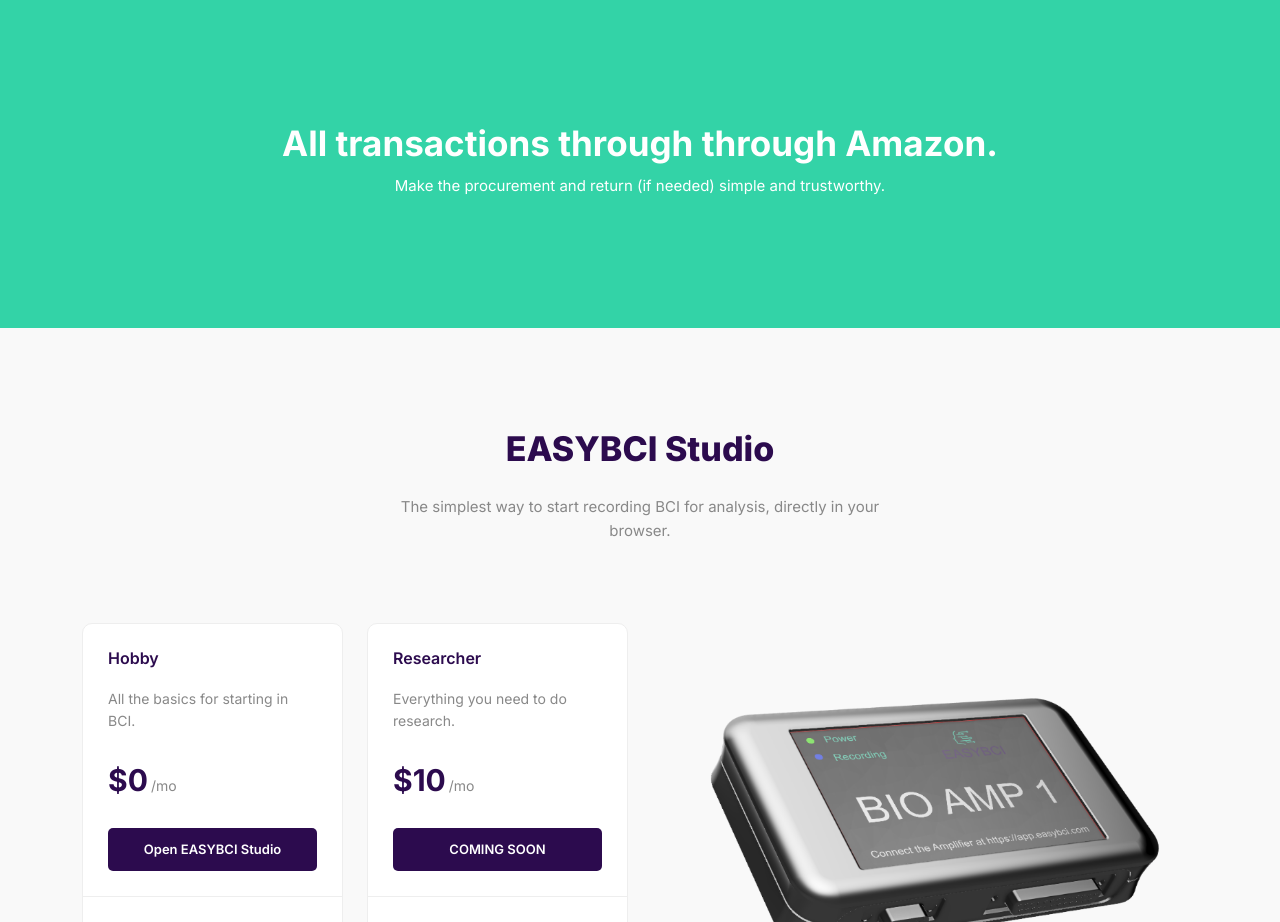
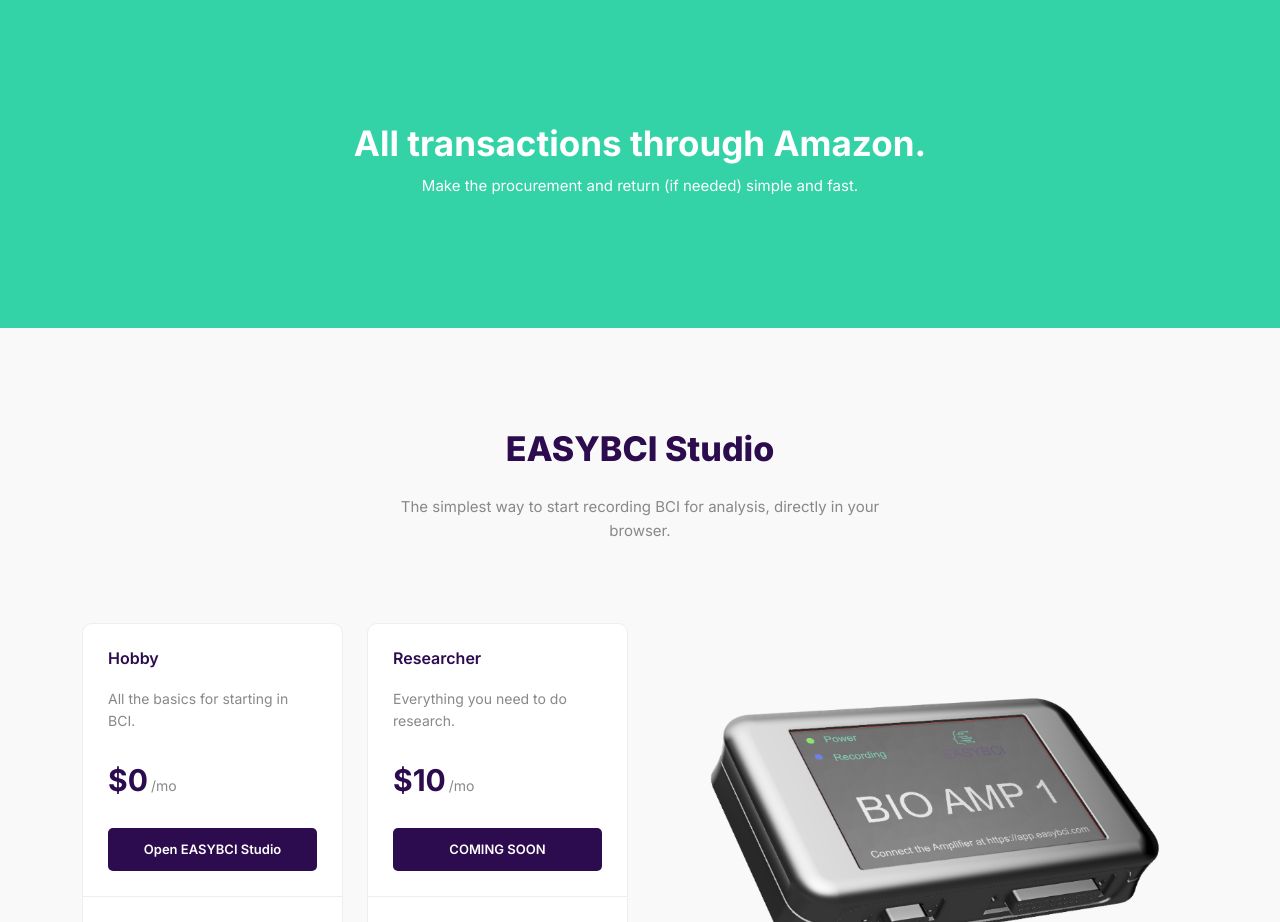
Before and after one commit to EASY-BCI/easybci.github.io, a plain HTML site: page index.html in a window 1280 px wide. Shown: the part 1540-2462 px from the top of the page. Drawn offline with Linux system fonts and the light colour scheme.

Commit message:
Copy fix

```diff
--- a/index.html
+++ b/index.html
@@ -160,8 +160,8 @@
             <div class="row">
                 <div class="col-lg-10 offset-lg-1 col-md-12 col-12">
                     <div class="title">
-                        <h2>All transactions through through Amazon.</h2>
-                        <p>Make the procurement and return (if needed) simple and trustworthy.</p>
+                        <h2>All transactions through Amazon.</h2>
+                        <p>Make the procurement and return (if needed) simple and fast.</p>
                     </div>
                 </div>
             </div>
```
Also changed, not shown: 1 other file.
